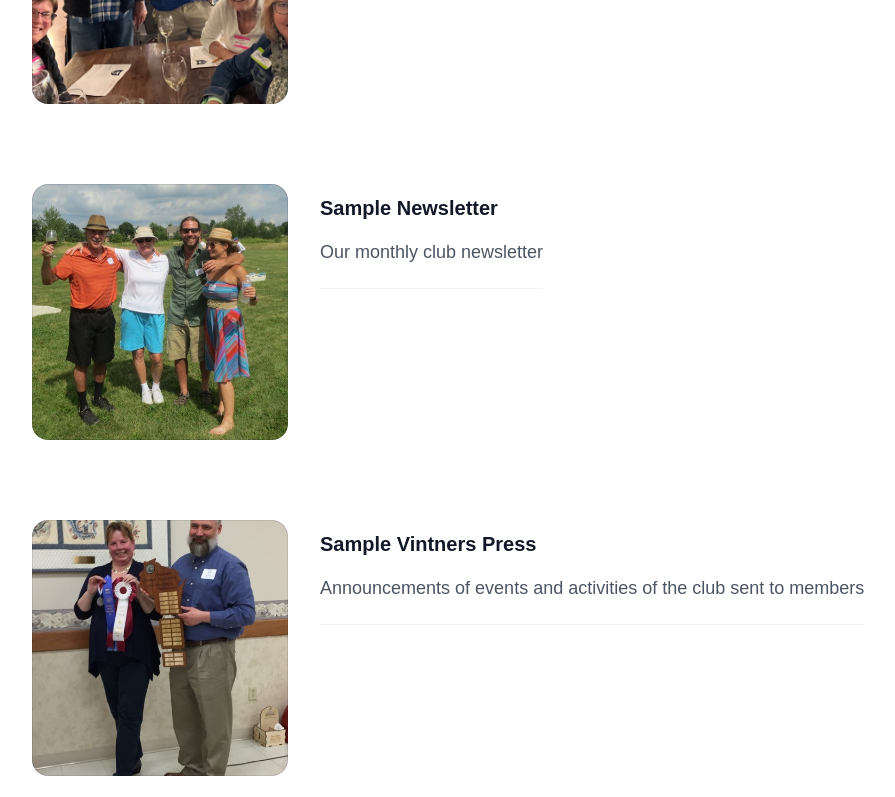
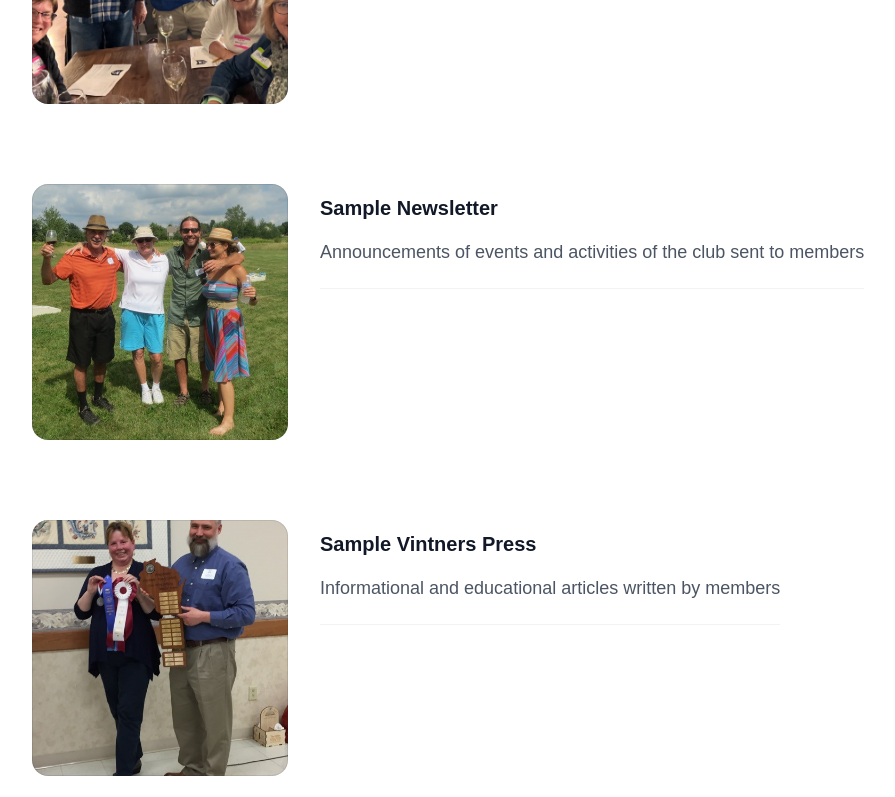
Before and after one commit to lee14k/winemakers2.0, a Next.js app: page /Resources in a window 1280 px wide. Shown: the part 524-1321 px from the top of the page, without its empty margins (160-1055 px from the left). Built offline with nearby package versions, Linux system fonts and the light colour scheme; no server answers.

Commit message:
verbiage change

```diff
--- a/Components/Resourceslist.jsx
+++ b/Components/Resourceslist.jsx
@@ -14,7 +14,7 @@ const posts = [
     title: "Sample Newsletter",
     href: "https://drive.google.com/file/d/173vly1_IxeCSMl4hOweYTqrK_EC_pT4A/view?usp=drive_link",
     description:
-      "Our monthly club newsletter",
+      "Announcements of events and activities of the club sent to members",
     imageUrl:
       "./four.jpg",
   },
@@ -23,7 +23,7 @@ const posts = [
     title: "Sample Vintners Press",
     href: "https://drive.google.com/file/d/1Oy5X8dqBFxfQXCqcZFunf8K8Wt8YN5Z1/view?usp=drive_linkf",
     description:
-      "Announcements of events and activities of the club sent to members",
+      "Informational and educational articles written by members",
     imageUrl:
       "./5.jpg",
   },
```
